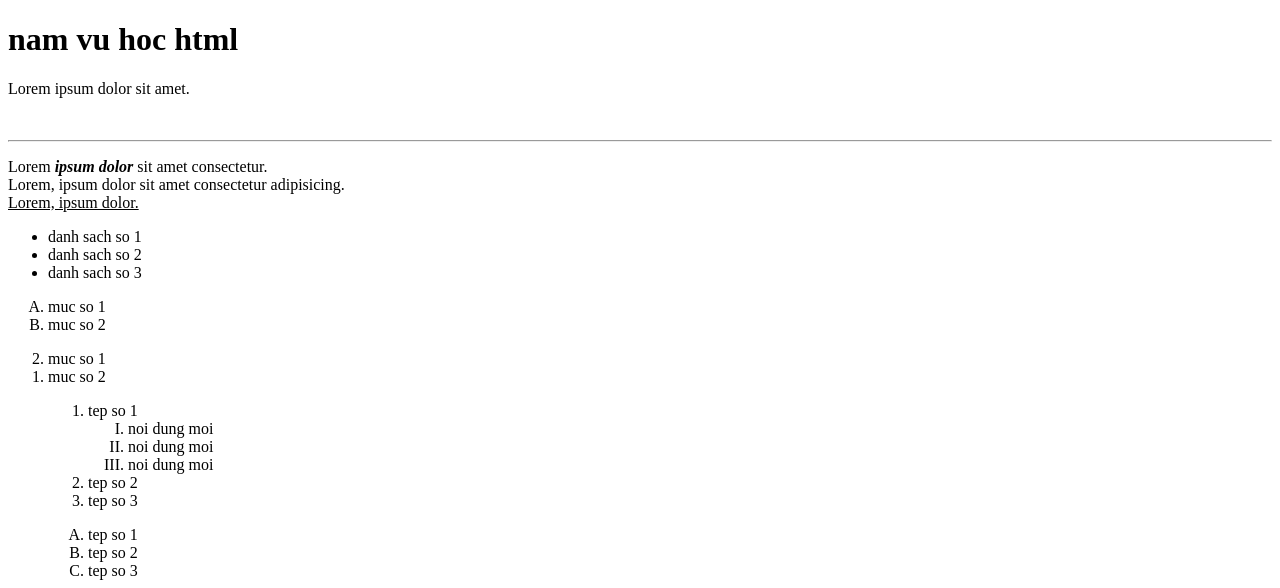
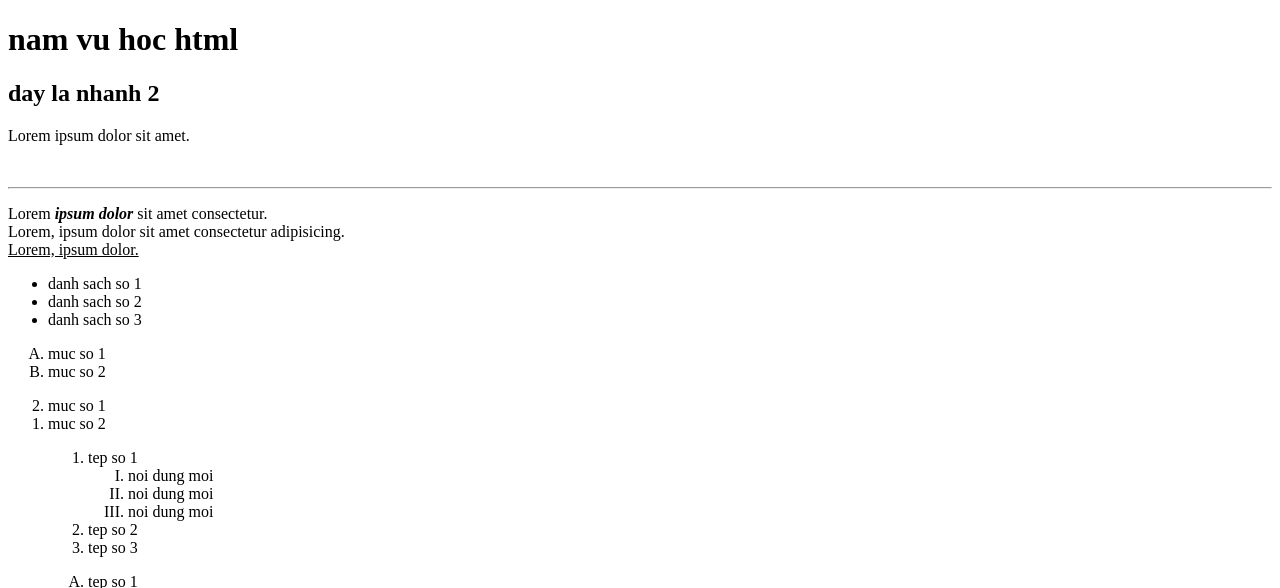
Before and after one commit to namvu231/duan1hochtml, a plain HTML site: page index.html in a window 1280 px wide. Shown: the top 588 px of the page. Drawn offline with Linux system fonts and the light colour scheme.

Commit message:
nhanh 2 sua lan 1

```diff
--- a/index.html
+++ b/index.html
@@ -8,6 +8,7 @@
   </head>
   <body>
     <h1>nam vu hoc html</h1>
+    <h2>day la nhanh 2</h2>
     <p>Lorem ipsum dolor sit amet.</p>
     <br />
     <hr />
```
